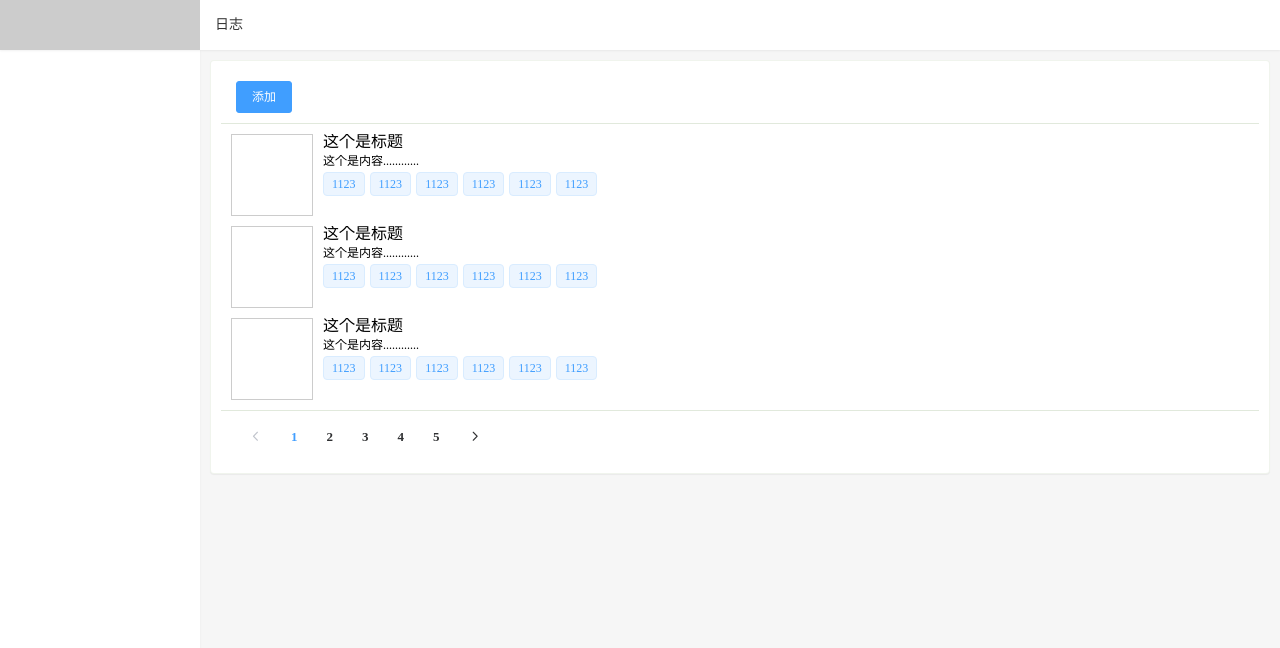
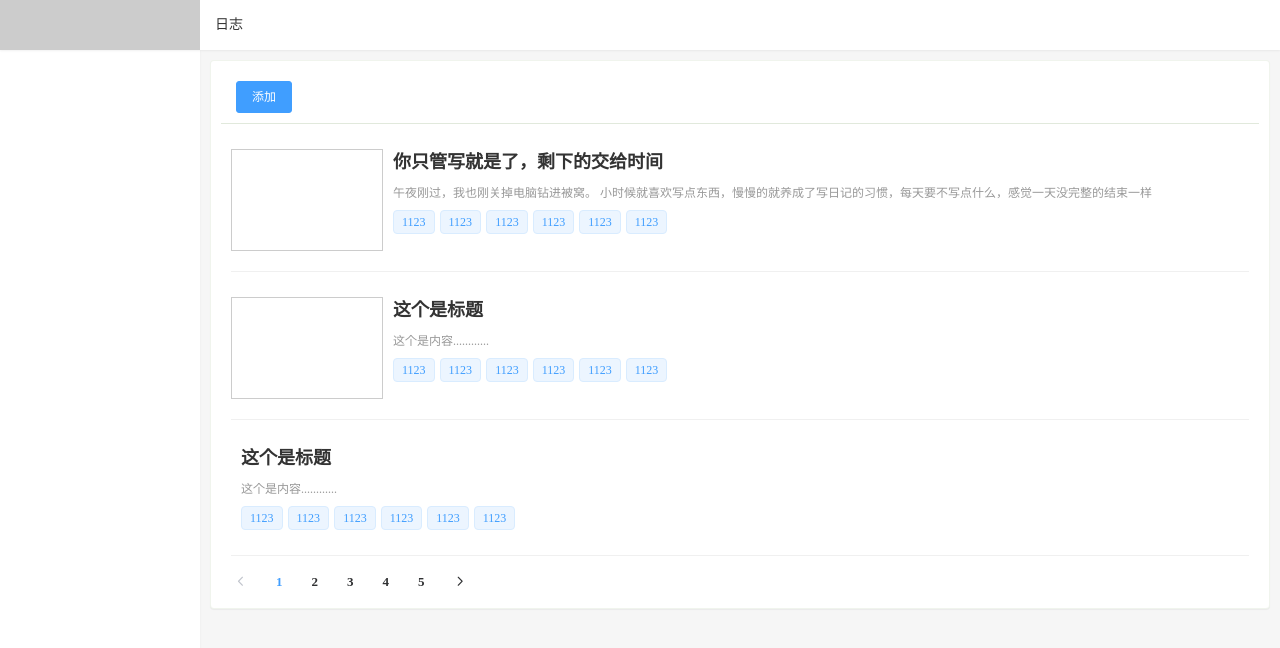
Before and after one commit to 798378281/perryhome, a Vue app: page /#/apps/journal/list in a window 1280 px wide. Shown: the top 648 px of the page. Built offline with nearby package versions, Linux system fonts and the light colour scheme.

Commit message:
[feat]修改列表显示样式

```diff
--- a/src/components/media/index.vue
+++ b/src/components/media/index.vue
@@ -53,7 +53,9 @@ export default class Media extends Vue {
 .media
   overflow: hidden
   zoom: 1
-  margin-top 10px
+  margin-top: 10px
+  padding: 15px 2px 20px 0
+  border-bottom: 1px solid #f0f0f0
   &:first-child
     margin-top 0px
   &__body,
@@ -63,11 +65,16 @@ export default class Media extends Vue {
   &__left
     padding-right: 10px
   &__body
-    font-size 12px
+    font-size: 12px
+    color: #999
+    line-height: 24px
   &__heading
     margin-top: 0
     margin-bottom: 5px
-    font-size: 16px
+    font-size: 18px
+    line-height 1.5
+    font-weight 700
+    color #333
 
 .tag-bar
   padding 5px 0px
--- a/src/styles/common.styl
+++ b/src/styles/common.styl
@@ -1,3 +1,7 @@
+html,
+body
+  color: #333
+
 // 主体内容相关样式
 .wrapper
   width 100%
--- a/src/views/apps/journal/list.vue
+++ b/src/views/apps/journal/list.vue
@@ -9,8 +9,8 @@
         </div>
         <div class="panel__body">
           <Media
-            title="这个是标题"
-            content="这个是内容............"
+            title="你只管写就是了，剩下的交给时间"
+            content="午夜刚过，我也刚关掉电脑钻进被窝。 小时候就喜欢写点东西，慢慢的就养成了写日记的习惯，每天要不写点什么，感觉一天没完整的结束一样"
             :tags="['1123', '1123', '1123', '1123', '1123', '1123']">
             <div class="img"></div>
           </Media>
@@ -26,15 +26,12 @@
             title="这个是标题"
             content="这个是内容............"
             :tags="['1123', '1123', '1123', '1123', '1123', '1123']">
-            <div class="img"></div>
           </Media>
         </div>
 
-        <div class="panel__footer">
-          <el-pagination
-            :total="50"
-            layout="prev, pager, next" />
-        </div>
+        <el-pagination
+          :total="50"
+          layout="prev, pager, next" />
       </div>
     </div>
   </div>
@@ -59,7 +56,7 @@ export default class JournalList extends Vue {
 <style lang="stylus" scoped>
 
 .img
-  width 80px
-  height 80px
+  width 150px
+  height 100px
   border 1px solid #ccc
 </style>
```
